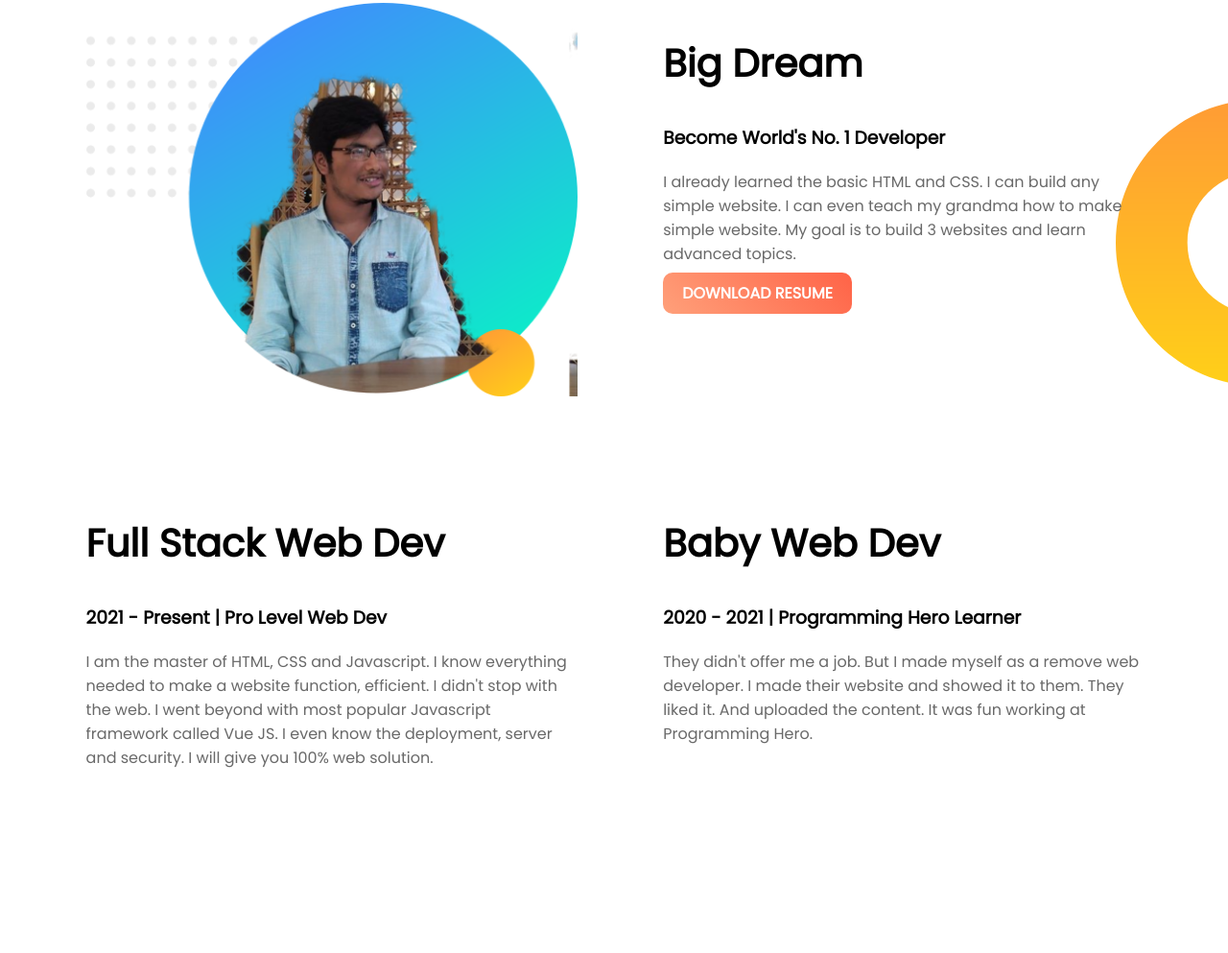
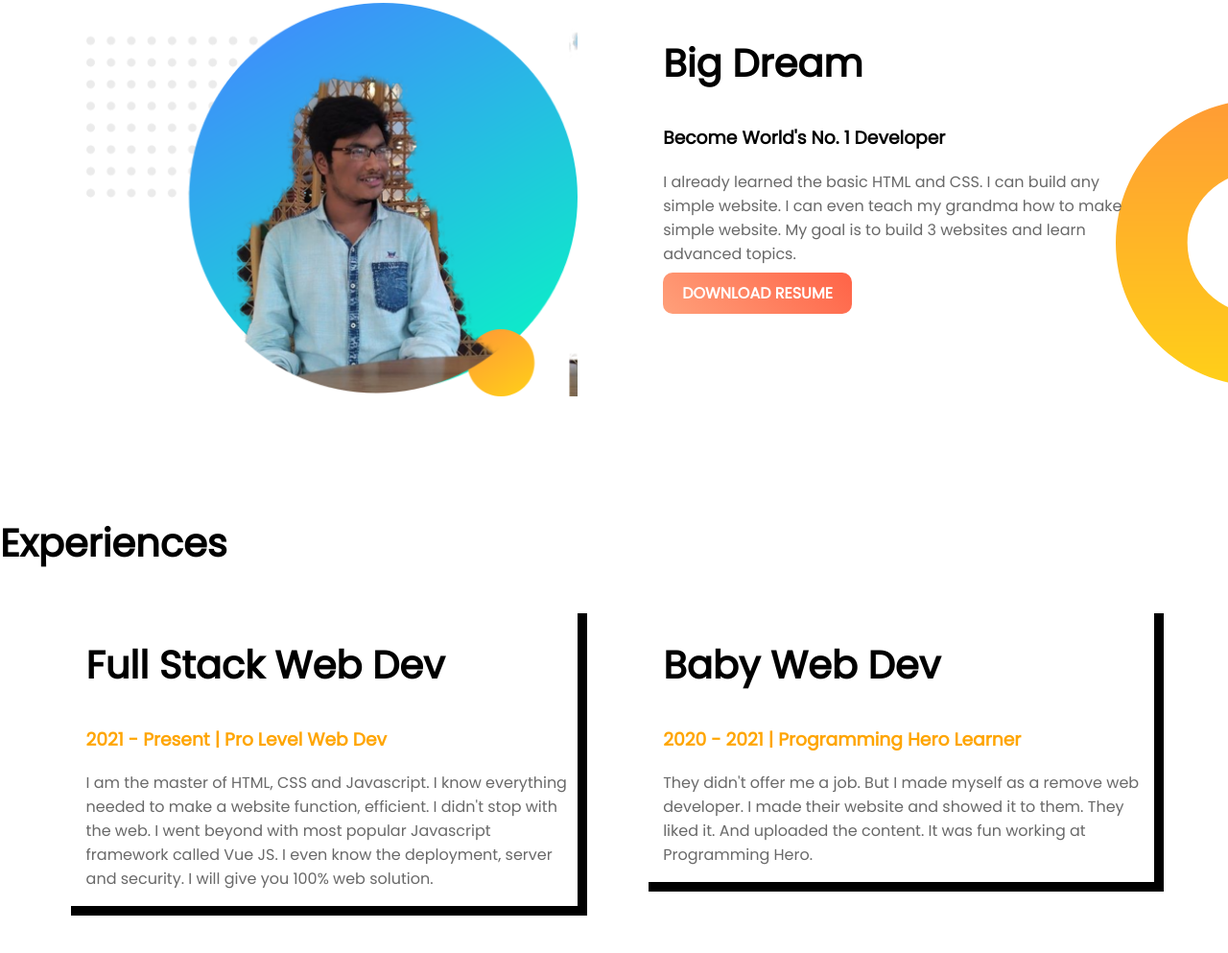
Before and after one commit to Pranto1111/web-portfolio, a plain HTML site: page index.html in a window 1280 px wide. Shown: the part 497-1490 px from the top of the page at 96% size. Drawn offline with Linux system fonts and the light colour scheme.

Commit message:
asdfasdf

```diff
--- a/index.html
+++ b/index.html
@@ -40,13 +40,14 @@
             </div>
         </section>
         <section class="experience-area">
-            <div class="half-width">
+            <h2>Experiences</h2>
+            <div class="half-width single-experience">
                 <h2>Full Stack Web Dev</h2>
                 <h3 class="orange-highlight">2021 - Present | Pro Level Web Dev</h3>
                 <p>I am the master of HTML, CSS and Javascript. I know everything needed to make a website function, efficient. I didn't stop with the web. I went beyond with most popular Javascript framework called Vue JS. I even know the deployment, server and security. I will give you 100% web solution.</p>
 
             </div>
-            <div class="half-width">
+            <div class="half-width single-experience">
                 <h2  >Baby Web Dev</h2>
                 <h3 class="orange-highlight" >2020 - 2021 | Programming Hero Learner</h3>
                 <p>They didn't offer me a job. But I made myself as a remove web developer. I made their website and showed it to them. They liked it. And uploaded the content. It was fun working at Programming Hero.</p>
--- a/style.css
+++ b/style.css
@@ -12,7 +12,7 @@ h2{
 p{
     color: dimgray;
 }
-.name-highlight{
+.orange-highlight{
     color: orange;
 }
 .half-width{
@@ -48,3 +48,6 @@ section{
     background-position: right;
 
 }
+.single-experience{
+    box-shadow: 10px 10px ;
+}
```
